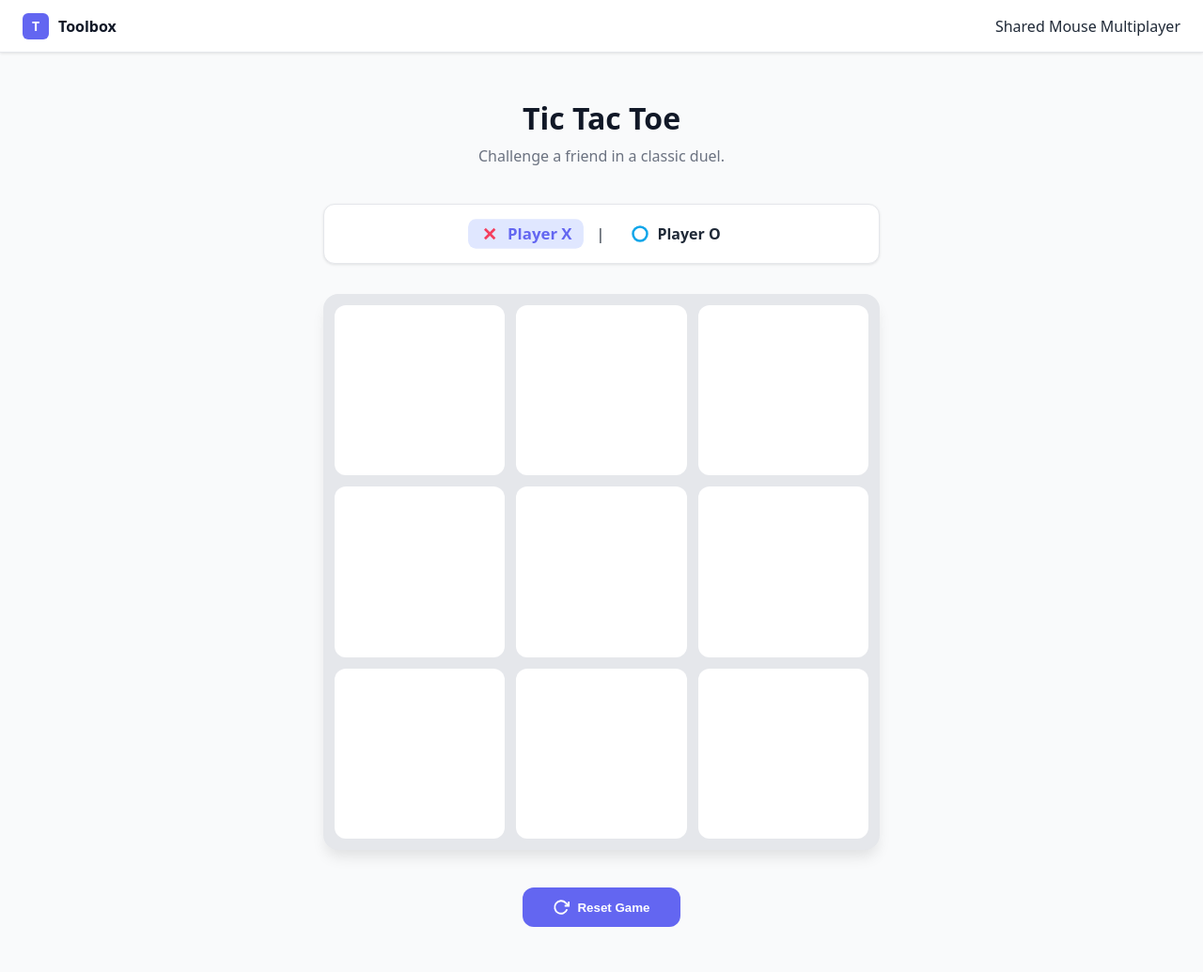
After one commit to oofnivek/python-alpinejs, a FastAPI app: template app/templates/tictactoe.html in a window 1280 px wide. The commit adds this page. Shown: the whole page at 94% size. Run offline with FastAPI, Linux system fonts and the light colour scheme; the template is opened without the code that fills it, so the values that code supplies are empty.

Commit message:
added tic tac toe game for 2 players but sharing the same screen and mouse

```diff
--- a/app/routes/ui.py
+++ b/app/routes/ui.py
@@ -14,3 +14,8 @@ async def index(request: Request) -> HTMLResponse:
 @router.get("/items", response_class=HTMLResponse)
 async def items_page(request: Request) -> HTMLResponse:
     return templates.TemplateResponse("items.html", {"request": request})
+
+
+@router.get("/tictactoe", response_class=HTMLResponse)
+async def tictactoe_page(request: Request) -> HTMLResponse:
+    return templates.TemplateResponse("tictactoe.html", {"request": request})
--- /dev/null
+++ b/app/templates/tictactoe.html
@@ -0,0 +1,323 @@
+<!DOCTYPE html>
+<html lang="en">
+<head>
+  <meta charset="UTF-8" />
+  <meta name="viewport" content="width=device-width, initial-scale=1.0" />
+  <title>Tic Tac Toe - Toolbox</title>
+
+  <!-- Alpine.js -->
+  <script defer src="https://cdn.jsdelivr.net/npm/alpinejs@3.x.x/dist/cdn.min.js"></script>
+
+  <style>
+    /* ── Design tokens ─────────────────────────────────────── */
+    :root {
+      --color-primary:       #6366f1;
+      --color-primary-dark:  #4f46e5;
+      --color-primary-light: #e0e7ff;
+      --color-x:             #f43f5e;
+      --color-o:             #0ea5e9;
+      --color-gray-50:  #f9fafb;
+      --color-gray-100: #f3f4f6;
+      --color-gray-200: #e5e7eb;
+      --color-gray-300: #d1d5db;
+      --color-gray-400: #9ca3af;
+      --color-gray-500: #6b7280;
+      --color-gray-600: #4b5563;
+      --color-gray-700: #374151;
+      --color-gray-800: #1f2937;
+      --color-gray-900: #111827;
+      --radius:    0.5rem;
+      --radius-lg: 0.75rem;
+      --radius-xl: 1rem;
+      --shadow:    0 1px 3px 0 rgb(0 0 0 / 0.1);
+      --shadow-lg: 0 10px 15px -3px rgb(0 0 0 / 0.1);
+      --font-sans: ui-sans-serif, system-ui, -apple-system, sans-serif;
+    }
+
+    /* ── Reset & base ──────────────────────────────────────── */
+    *, *::before, *::after { box-sizing: border-box; margin: 0; padding: 0; }
+    body {
+      font-family: var(--font-sans);
+      color: var(--color-gray-800);
+      background: var(--color-gray-50);
+      min-height: 100vh;
+    }
+    [x-cloak] { display: none !important; }
+
+    /* ── Layout ────────────────────────────────────────────── */
+    .app-shell { display: flex; flex-direction: column; min-height: 100vh; }
+
+    .topbar {
+      background: white;
+      border-bottom: 1px solid var(--color-gray-200);
+      padding: 0 1.5rem;
+      height: 3.5rem;
+      display: flex; align-items: center; justify-content: space-between;
+      box-shadow: var(--shadow);
+    }
+    .topbar-brand {
+      display: flex; align-items: center; gap: 0.625rem;
+      font-weight: 700; font-size: 1rem; color: var(--color-gray-900);
+      text-decoration: none;
+    }
+    .topbar-brand-icon {
+      width: 1.75rem; height: 1.75rem; border-radius: 0.375rem;
+      background: var(--color-primary);
+      display: flex; align-items: center; justify-content: center;
+      color: white; font-size: 0.875rem; font-weight: 800;
+    }
+
+    .main { flex: 1; padding: 3rem 1.5rem; max-width: 40rem; margin: 0 auto; width: 100%; }
+
+    /* ── Game Styling ──────────────────────────────────────── */
+    .game-header { text-align: center; margin-bottom: 2.5rem; }
+    .game-header h1 { font-size: 2rem; font-weight: 800; color: var(--color-gray-900); }
+    .game-header p { color: var(--color-gray-500); margin-top: 0.5rem; }
+
+    .status-card {
+      background: white;
+      padding: 1rem 1.5rem;
+      border-radius: var(--radius-lg);
+      border: 1px solid var(--color-gray-200);
+      margin-bottom: 2rem;
+      display: flex;
+      align-items: center;
+      justify-content: center;
+      gap: 1rem;
+      box-shadow: var(--shadow);
+    }
+
+    .player-indicator {
+      display: flex;
+      align-items: center;
+      gap: 0.5rem;
+      font-weight: 600;
+      padding: 0.25rem 0.75rem;
+      border-radius: var(--radius);
+      transition: all 0.3s;
+    }
+    .player-indicator.active {
+      background: var(--color-primary-light);
+      color: var(--color-primary);
+      transform: scale(1.05);
+    }
+
+    .board {
+      display: grid;
+      grid-template-columns: repeat(3, 1fr);
+      gap: 0.75rem;
+      background: var(--color-gray-200);
+      padding: 0.75rem;
+      border-radius: var(--radius-xl);
+      box-shadow: var(--shadow-lg);
+      aspect-ratio: 1 / 1;
+    }
+
+    .cell {
+      background: white;
+      border-radius: var(--radius-lg);
+      display: flex;
+      align-items: center;
+      justify-content: center;
+      font-size: 3rem;
+      font-weight: 900;
+      cursor: pointer;
+      transition: all 0.2s cubic-bezier(0.4, 0, 0.2, 1);
+      position: relative;
+      user-select: none;
+    }
+    .cell:hover:not(.occupied) {
+      background: var(--color-gray-50);
+      transform: scale(1.02);
+    }
+    .cell.occupied { cursor: default; }
+
+    .mark-x { color: var(--color-x); animation: pop 0.3s cubic-bezier(0.175, 0.885, 0.32, 1.275); }
+    .mark-o { color: var(--color-o); animation: pop 0.3s cubic-bezier(0.175, 0.885, 0.32, 1.275); }
+
+    .winning-cell {
+      background: var(--color-primary-light);
+      color: var(--color-primary);
+    }
+
+    @keyframes pop {
+      0% { transform: scale(0); opacity: 0; }
+      100% { transform: scale(1); opacity: 1; }
+    }
+
+    .controls {
+      margin-top: 2.5rem;
+      display: flex;
+      justify-content: center;
+    }
+
+    .btn {
+      padding: 0.75rem 2rem;
+      border-radius: var(--radius-lg);
+      font-weight: 600;
+      cursor: pointer;
+      border: none;
+      transition: all 0.2s;
+      display: flex;
+      align-items: center;
+      gap: 0.5rem;
+    }
+    .btn-primary {
+      background: var(--color-primary);
+      color: white;
+    }
+    .btn-primary:hover {
+      background: var(--color-primary-dark);
+      transform: translateY(-2px);
+      box-shadow: 0 4px 6px rgba(99, 102, 241, 0.2);
+    }
+
+    /* ── Overlay ───────────────────────────────────────────── */
+    .win-overlay {
+      position: fixed; inset: 0;
+      background: rgba(0, 0, 0, 0.5);
+      backdrop-filter: blur(4px);
+      display: flex; align-items: center; justify-content: center;
+      z-index: 50;
+    }
+    .win-modal {
+      background: white;
+      padding: 3rem;
+      border-radius: var(--radius-xl);
+      text-align: center;
+      box-shadow: var(--shadow-lg);
+      animation: modal-in 0.4s cubic-bezier(0.34, 1.56, 0.64, 1);
+    }
+    @keyframes modal-in {
+      from { transform: scale(0.8); opacity: 0; }
+      to { transform: scale(1); opacity: 1; }
+    }
+  </style>
+</head>
+<body x-data="game()" x-init="reset()">
+  <div class="app-shell">
+    <header class="topbar">
+      <a href="/" class="topbar-brand">
+        <span class="topbar-brand-icon">T</span>
+        Toolbox
+      </a>
+      <div class="text-sm font-medium text-gray-500">Shared Mouse Multiplayer</div>
+    </header>
+
+    <main class="main">
+      <div class="game-header">
+        <h1>Tic Tac Toe</h1>
+        <p>Challenge a friend in a classic duel.</p>
+      </div>
+
+      <div class="status-card">
+        <div class="player-indicator" :class="currentPlayer === 'X' && !winner && !isDraw ? 'active' : ''">
+          <svg width="20" height="20" viewBox="0 0 24 24" fill="none" stroke="currentColor" stroke-width="3" style="color:var(--color-x)"><line x1="18" y1="6" x2="6" y2="18"></line><line x1="6" y1="6" x2="18" y2="18"></line></svg>
+          Player X
+        </div>
+        <div class="text-gray-300">|</div>
+        <div class="player-indicator" :class="currentPlayer === 'O' && !winner && !isDraw ? 'active' : ''">
+          <svg width="20" height="20" viewBox="0 0 24 24" fill="none" stroke="currentColor" stroke-width="3" style="color:var(--color-o)"><circle cx="12" cy="12" r="9"></circle></svg>
+          Player O
+        </div>
+      </div>
+
+      <div class="board">
+        <template x-for="(cell, index) in board" :key="index">
+          <div
+            class="cell"
+            :class="{ 'occupied': cell !== null, 'winning-cell': winningLine.includes(index) }"
+            @click="makeMove(index)"
+          >
+            <template x-if="cell === 'X'">
+              <span class="mark-x">✕</span>
+            </template>
+            <template x-if="cell === 'O'">
+              <span class="mark-o">○</span>
+            </template>
+          </div>
+        </template>
+      </div>
+
+      <div class="controls">
+        <button class="btn btn-primary" @click="reset()">
+          <svg width="18" height="18" viewBox="0 0 24 24" fill="none" stroke="currentColor" stroke-width="2.5"><path d="M23 4v6h-6"></path><path d="M20.49 15a9 9 0 1 1-2.12-9.36L23 10"></path></svg>
+          Reset Game
+        </button>
+      </div>
+    </main>
+
+    <!-- Win/Draw Overlay -->
+    <div class="win-overlay" x-show="winner || isDraw" x-cloak x-transition.opacity>
+      <div class="win-modal">
+        <template x-if="winner">
+          <div>
+            <h2 class="text-2xl font-extrabold mb-2" :style="{ color: winner === 'X' ? 'var(--color-x)' : 'var(--color-o)' }">
+              Player <span x-text="winner"></span> Wins!
+            </h2>
+            <p class="text-gray-500 mb-6">Masterful strategy!</p>
+          </div>
+        </template>
+        <template x-if="isDraw">
+          <div>
+            <h2 class="text-2xl font-extrabold mb-2 text-gray-700">It's a Draw!</h2>
+            <p class="text-gray-500 mb-6">A perfectly balanced match.</p>
+          </div>
+        </template>
+        <button class="btn btn-primary" style="margin: 0 auto;" @click="reset()">Play Again</button>
+      </div>
+    </div>
+  </div>
+
+  <script>
+    function game() {
+      return {
+        board: Array(9).fill(null),
+        currentPlayer: 'X',
+        winner: null,
+        isDraw: false,
+        winningLine: [],
+
+        makeMove(index) {
+          if (this.board[index] || this.winner || this.isDraw) return;
+
+          this.board[index] = this.currentPlayer;
+
+          if (this.checkWinner()) {
+            this.winner = this.currentPlayer;
+          } else if (this.board.every(cell => cell !== null)) {
+            this.isDraw = true;
+          } else {
+            this.currentPlayer = this.currentPlayer === 'X' ? 'O' : 'X';
+          }
+        },
+
+        checkWinner() {
+          const lines = [
+            [0, 1, 2], [3, 4, 5], [6, 7, 8], // Rows
+            [0, 3, 6], [1, 4, 7], [2, 5, 8], // Cols
+            [0, 4, 8], [2, 4, 6]             // Diags
+          ];
+
+          for (let line of lines) {
+            const [a, b, c] = line;
+            if (this.board[a] && this.board[a] === this.board[b] && this.board[a] === this.board[c]) {
+              this.winningLine = line;
+              return true;
+            }
+          }
+          return false;
+        },
+
+        reset() {
+          this.board = Array(9).fill(null);
+          this.currentPlayer = 'X';
+          this.winner = null;
+          this.isDraw = false;
+          this.winningLine = [];
+        }
+      }
+    }
+  </script>
+</body>
+</html>
```
Also changed, not shown: app/templates/index.html (+18 -0 lines).
